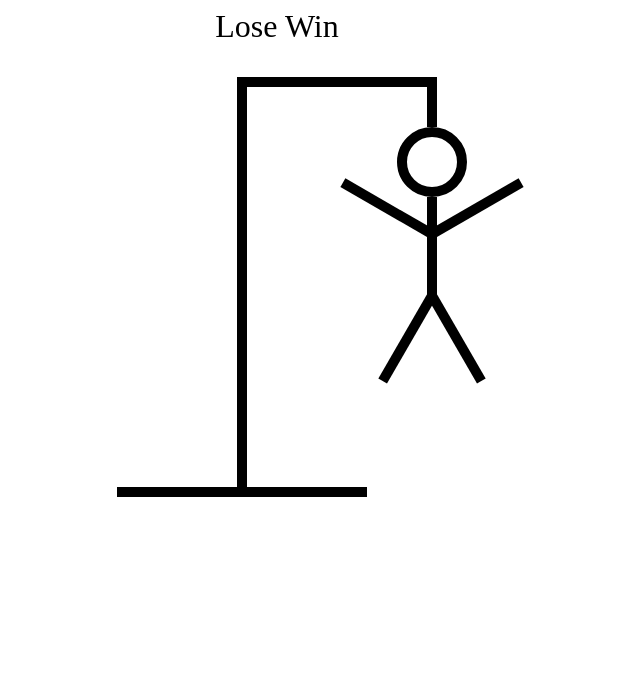
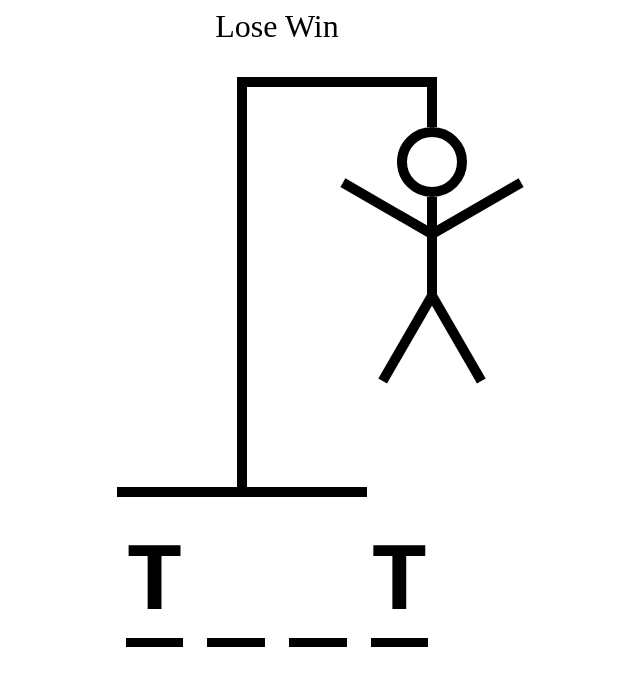
Before and after one commit to maciekpastuszak/React-Hangman, a React (Vite) app: page / in a window 1280 px wide. Shown: the top 686 px of the page, without its empty margins (363-1003 px from the left). Built offline with nearby package versions, Linux system fonts and the light colour scheme.

Commit message:
add showing letters logic to HangmanWord

```diff
--- a/src/HangmanWord.tsx
+++ b/src/HangmanWord.tsx
@@ -1,6 +1,6 @@
 export function HangmanWord(){
-    const ord = "test"
-
+    const word = "TEST"
+    const guessedLetters = ["T"];
     return <div style={{
         display: "flex",
         gap: ".25em",
@@ -9,5 +9,10 @@ export function HangmanWord(){
         textTransform: "uppercase",
         fontFamily: "monospace"}}>
 
+        {word.split("").map((letter, index) => (
+        <span style={{borderBottom: ".1em solid black"}}>
+            <span style={{visibility: guessedLetters.includes(letter) ? "visible" : "hidden"}}> {letter}</span>
+        </span>
+    ))}
     </div>
 }
```
